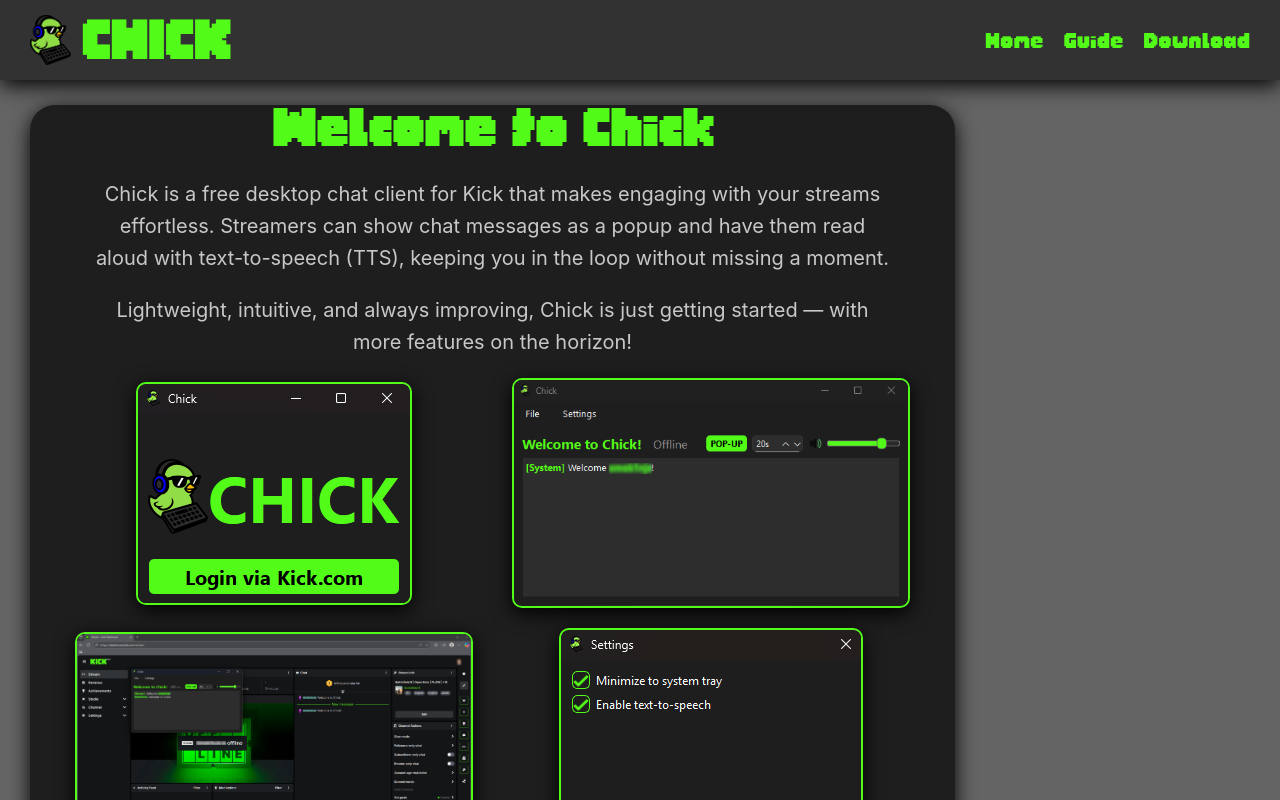
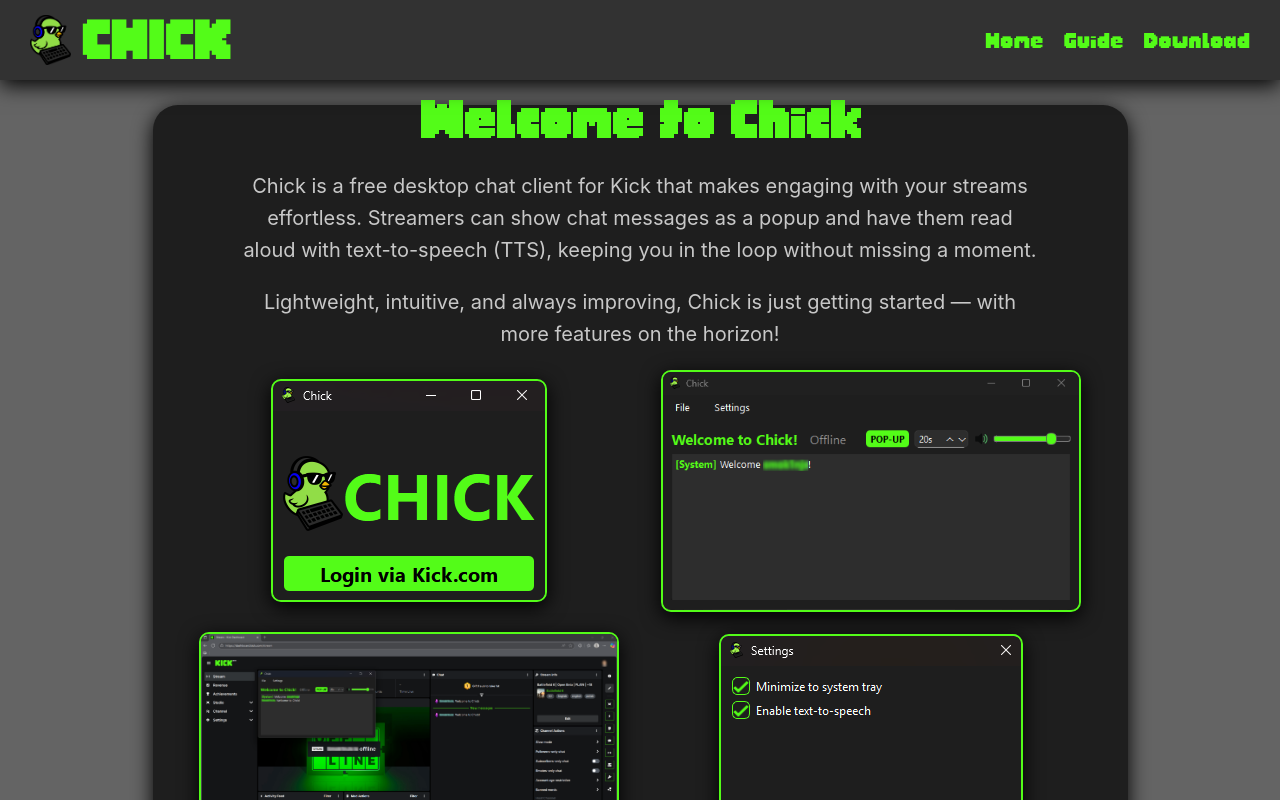
Before and after one commit to Ch-ick/Chick-Website, a React (Create React App) app: page / in a window 1280 px wide. Built offline with nearby package versions, Linux system fonts and the light colour scheme.

Commit message:
minor css update

```diff
--- a/src/App.css
+++ b/src/App.css
@@ -280,5 +280,7 @@ h2 {
 .guide-section,
 .download-section,
 .support-section {
-  max-width: 875px !important;
+  max-width: 925px !important;
+  margin-left: auto !important;
+  margin-right: auto !important;
 }
```
